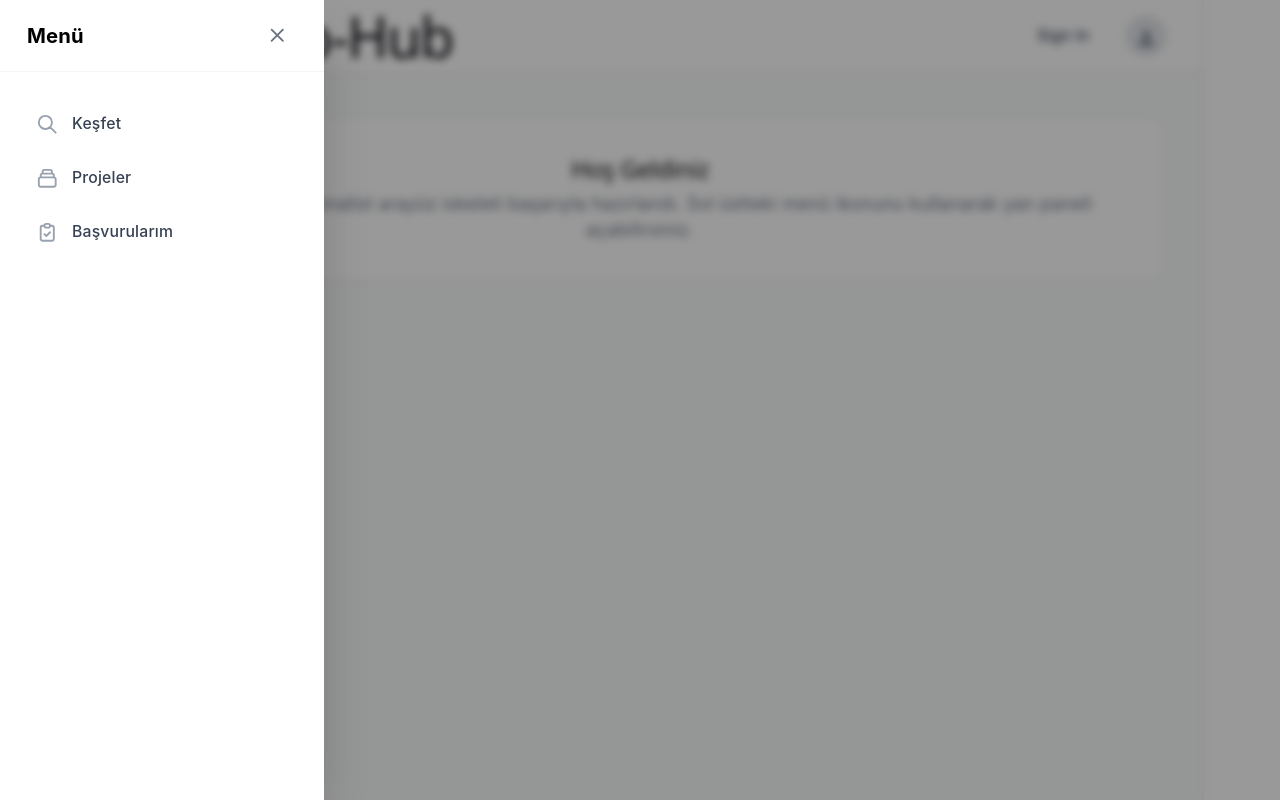
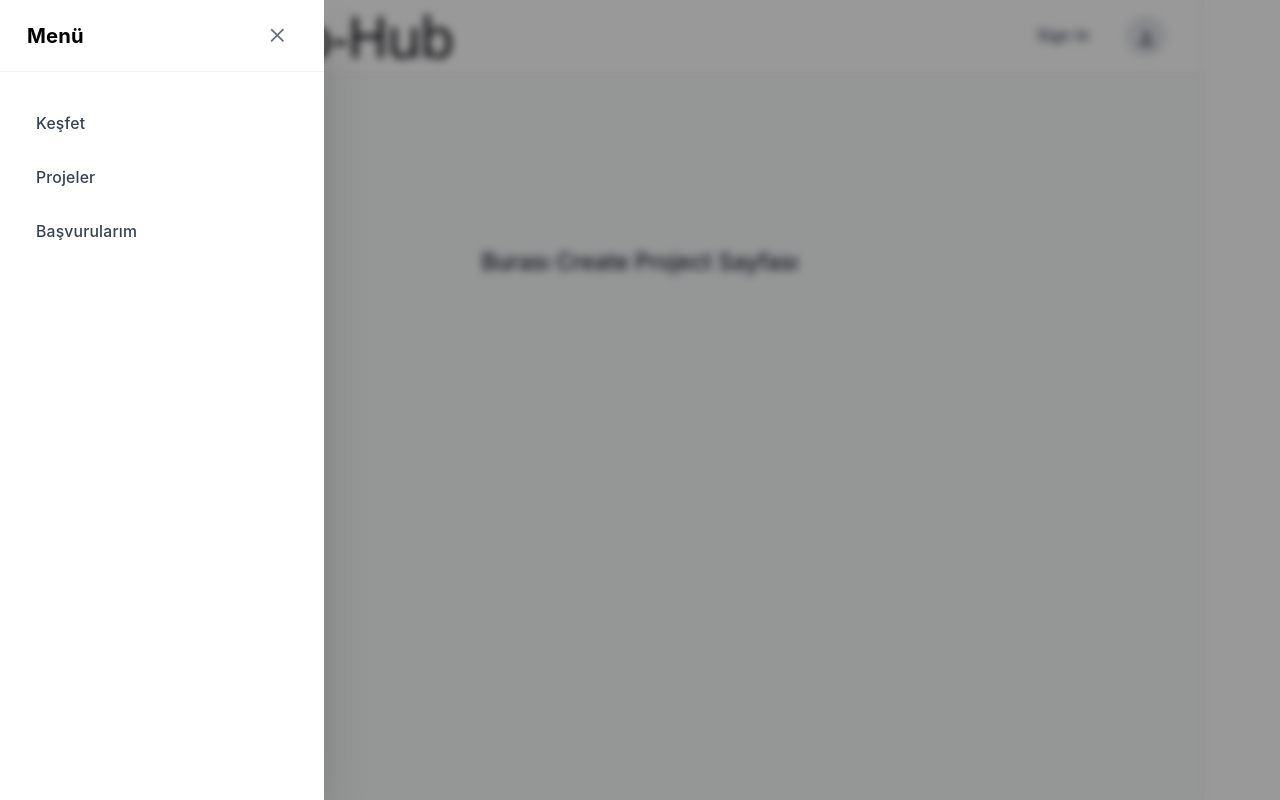
Before and after one commit to eraygdev/collab-hub-web, a React app: page /create-project in a window 1280 px wide. Both pictures are taken after a click on the button "Menüyü Aç". Built offline with nearby package versions, Linux system fonts and the light colour scheme; the HTML template or start-up script is replaced by a standard one.

Commit message:
postcss config tailwind v4 guncellemesi

```diff
--- a/package.json
+++ b/package.json
@@ -11,7 +11,8 @@
   },
   "dependencies": {
     "react": "^19.2.8",
-    "react-dom": "^19.2.8"
+    "react-dom": "^19.2.8",
+    "react-router-dom": "^7.18.4"
   },
   "devDependencies": {
     "@eslint/js": "^10.0.1",
--- a/src/App.jsx
+++ b/src/App.jsx
@@ -1,117 +1,34 @@
 import React, { useState } from 'react';
+import { BrowserRouter, Routes, Route } from 'react-router-dom';
+import Navbar from './components/Navbar';
+import Sidebar from './components/Sidebar';
+import Home from './pages/Home';
+import Dashboard from './pages/Dashboard';
+import CreateProject from './pages/CreateProject';
+import Login from './pages/Login';
+import Register from './pages/Register';
+import ProjectDetail from './pages/ProjectDetail';
 
 export default function App() {
   const [isSidebarOpen, setIsSidebarOpen] = useState(false);
 
   return (
-    <div className="min-h-screen bg-gray-50 flex flex-col font-sans text-gray-900 selection:bg-black selection:text-white">
-      {/* Üst Bar (Navbar) */}
-      <header className="sticky top-0 z-40 w-full bg-white border-b border-gray-100 shadow-xs">
-        <div className="max-w-7xl mx-auto px-4 sm:px-6 lg:px-8 h-16 flex items-center justify-between">
+    <BrowserRouter>
+      <div className="min-h-screen bg-gray-50 flex flex-col font-sans text-gray-900 selection:bg-black selection:text-white">
+        <Navbar onOpenSidebar={() => setIsSidebarOpen(true)} />
+        <Sidebar isOpen={isSidebarOpen} onClose={() => setIsSidebarOpen(false)} />
 
-          {/* Sol Bölüm: Hamburger Menü */}
-          <div className="flex items-center gap-4">
-            <button
-              onClick={() => setIsSidebarOpen(true)}
-              className="p-2 rounded-lg text-gray-600 hover:text-black hover:bg-gray-100 transition-colors focus:outline-hidden cursor-pointer"
-              aria-label="Menüyü Aç"
-            >
-              <svg className="w-6 h-6" fill="none" stroke="currentColor" strokeWidth="2" viewBox="0 0 24 24">
-                <path strokeLinecap="round" strokeLinejoin="round" d="M4 6h16M4 12h16M4 18h16" />
-              </svg>
-            </button>
-
-            {/* Orta Bölüm: Başlık */}
-            <h1 className="text-xl font-bold tracking-tight text-black">
-              Collab-Hub
-            </h1>
-          </div>
-
-          {/* Sağ Bölüm: Sign In ve Avatar */}
-          <div className="flex items-center gap-4">
-            <button className="hidden sm:inline-flex items-center justify-center px-4 py-2 text-sm font-medium text-gray-700 hover:text-black bg-transparent hover:bg-gray-100 rounded-lg transition-all cursor-pointer">
-              Sign In
-            </button>
-            <div className="w-9 h-9 rounded-full bg-gray-200 border border-gray-300 overflow-hidden flex items-center justify-center cursor-pointer hover:ring-2 hover:ring-black transition-all">
-              <svg className="w-5 h-5 text-gray-500 mt-1" fill="currentColor" viewBox="0 0 24 24">
-                <path d="M12 12c2.21 0 4-1.79 4-4s-1.79-4-4-4-4 1.79-4 4 1.79 4 4 4zm0 2c-2.67 0-8 1.34-8 4v2h16v-2c0-2.66-5.33-4-8-4z" />
-              </svg>
-            </div>
-          </div>
-
-        </div>
-      </header>
-
-      {/* Ana Sayfa İçeriği */}
-      <main className="flex-1 max-w-7xl w-full mx-auto px-4 sm:px-6 lg:px-8 py-10">
-        <div className="bg-white border border-gray-100 rounded-2xl p-8 shadow-xs">
-          <h2 className="text-2xl font-semibold text-black mb-2">Hoş Geldiniz</h2>
-          <p className="text-gray-500">Modern ve minimalist arayüz iskeleti başarıyla hazırlandı. Sol üstteki menü ikonunu kullanarak yan paneli açabilirsiniz.</p>
-        </div>
-      </main>
-
-      {/* Sidebar Overlay (Arka Plan Karartması) */}
-      {isSidebarOpen && (
-        <div
-          onClick={() => setIsSidebarOpen(false)}
-          className="fixed inset-0 bg-black/40 backdrop-blur-xs z-50 transition-opacity"
-        />
-      )}
-
-      {/* Açılır Menü (Sidebar / Drawer) */}
-      <aside
-        className={`fixed top-0 left-0 bottom-0 w-72 bg-white z-50 shadow-2xl transform transition-transform duration-300 ease-in-out flex flex-col ${
-          isSidebarOpen ? 'translate-x-0' : '-translate-x-full'
-        }`}
-      >
-        {/* Sidebar Header */}
-        <div className="h-16 px-6 flex items-center justify-between border-b border-gray-100">
-          <span className="font-bold text-lg text-black">Menü</span>
-          <button
-            onClick={() => setIsSidebarOpen(false)}
-            className="p-2 rounded-lg text-gray-500 hover:text-black hover:bg-gray-100 transition-colors cursor-pointer"
-            aria-label="Menüyü Kapat"
-          >
-            <svg className="w-5 h-5" fill="none" stroke="currentColor" strokeWidth="2" viewBox="0 0 24 24">
-              <path strokeLinecap="round" strokeLinejoin="round" d="M6 18L18 6M6 6l12 12" />
-            </svg>
-          </button>
-        </div>
-
-        {/* Sidebar Navigasyon Linkleri */}
-        <nav className="flex-1 px-4 py-6 space-y-1">
-          <a
-            href="#kesfet"
-            onClick={() => setIsSidebarOpen(false)}
-            className="flex items-center gap-3 px-4 py-3 text-sm font-medium text-gray-700 hover:text-black hover:bg-gray-100 rounded-xl transition-colors"
-          >
-            <svg className="w-5 h-5 text-gray-400" fill="none" stroke="currentColor" strokeWidth="2" viewBox="0 0 24 24">
-              <path strokeLinecap="round" strokeLinejoin="round" d="M21 21l-6-6m2-5a7 7 0 11-14 0 7 7 0 0114 0z" />
-            </svg>
-            Keşfet
-          </a>
-          <a
-            href="#projeler"
-            onClick={() => setIsSidebarOpen(false)}
-            className="flex items-center gap-3 px-4 py-3 text-sm font-medium text-gray-700 hover:text-black hover:bg-gray-100 rounded-xl transition-colors"
-          >
-            <svg className="w-5 h-5 text-gray-400" fill="none" stroke="currentColor" strokeWidth="2" viewBox="0 0 24 24">
-              <path strokeLinecap="round" strokeLinejoin="round" d="M19 11H5m14 0a2 2 0 012 2v6a2 2 0 01-2 2H5a2 2 0 01-2-2v-6a2 2 0 012-2m14 0V9a2 2 0 00-2-2M5 11V9a2 2 0 012-2m0 0V5a2 2 0 012-2h6a2 2 0 012 2v2M7 7h10" />
-            </svg>
-            Projeler
-          </a>
-          <a
-            href="#basvurularim"
-            onClick={() => setIsSidebarOpen(false)}
-            className="flex items-center gap-3 px-4 py-3 text-sm font-medium text-gray-700 hover:text-black hover:bg-gray-100 rounded-xl transition-colors"
-          >
-            <svg className="w-5 h-5 text-gray-400" fill="none" stroke="currentColor" strokeWidth="2" viewBox="0 0 24 24">
-              <path strokeLinecap="round" strokeLinejoin="round" d="M9 5H7a2 2 0 00-2 2v12a2 2 0 002 2h10a2 2 0 002-2V7a2 2 0 00-2-2h-2M9 5a2 2 0 002 2h2a2 2 0 002-2M9 5a2 2 0 012-2h2a2 2 0 012 2m-6 9l2 2 4-4" />
-            </svg>
-            Başvurularım
-          </a>
-        </nav>
-      </aside>
-    </div>
+        <main className="flex-1 max-w-7xl w-full mx-auto px-4 sm:px-6 lg:px-8 py-10">
+          <Routes>
+            <Route path="/" element={<Home />} />
+            <Route path="/dashboard" element={<Dashboard />} />
+            <Route path="/create-project" element={<CreateProject />} />
+            <Route path="/login" element={<Login />} />
+            <Route path="/register" element={<Register />} />
+            <Route path="/project-detail" element={<ProjectDetail />} />
+          </Routes>
+        </main>
+      </div>
+    </BrowserRouter>
   );
 }
--- /dev/null
+++ b/src/components/Navbar.jsx
@@ -0,0 +1,33 @@
+export default function Navbar({ onOpenSidebar }) {
+  return (
+    <header className="sticky top-0 z-40 w-full bg-white border-b border-gray-100 shadow-xs">
+      <div className="max-w-7xl mx-auto px-4 sm:px-6 lg:px-8 h-16 flex items-center justify-between">
+        <div className="flex items-center gap-4">
+          <button
+            onClick={onOpenSidebar}
+            className="p-2 rounded-lg text-gray-600 hover:text-black hover:bg-gray-100 transition-colors focus:outline-hidden cursor-pointer"
+            aria-label="Menüyü Aç"
+          >
+            <svg className="w-6 h-6" fill="none" stroke="currentColor" strokeWidth="2" viewBox="0 0 24 24">
+              <path strokeLinecap="round" strokeLinejoin="round" d="M4 6h16M4 12h16M4 18h16" />
+            </svg>
+          </button>
+          <h1 className="text-xl font-bold tracking-tight text-black">
+            Collab-Hub
+          </h1>
+        </div>
+
+        <div className="flex items-center gap-4">
+          <a href="/login" className="hidden sm:inline-flex items-center justify-center px-4 py-2 text-sm font-medium text-gray-700 hover:text-black bg-transparent hover:bg-gray-100 rounded-lg transition-all cursor-pointer">
+            Sign In
+          </a>
+          <div className="w-9 h-9 rounded-full bg-gray-200 border border-gray-300 overflow-hidden flex items-center justify-center cursor-pointer hover:ring-2 hover:ring-black transition-all">
+            <svg className="w-5 h-5 text-gray-500 mt-1" fill="currentColor" viewBox="0 0 24 24">
+              <path d="M12 12c2.21 0 4-1.79 4-4s-1.79-4-4-4-4 1.79-4 4 1.79 4 4 4zm0 2c-2.67 0-8 1.34-8 4v2h16v-2c0-2.66-5.33-4-8-4z" />
+            </svg>
+          </div>
+        </div>
+      </div>
+    </header>
+  );
+}
--- /dev/null
+++ b/src/components/Sidebar.jsx
@@ -0,0 +1,56 @@
+import { Link } from 'react-router-dom';
+
+export default function Sidebar({ isOpen, onClose }) {
+  return (
+    <>
+      {isOpen && (
+        <div
+          onClick={onClose}
+          className="fixed inset-0 bg-black/40 backdrop-blur-xs z-50 transition-opacity"
+        />
+      )}
+      <aside
+        className={`fixed top-0 left-0 bottom-0 w-72 bg-white z-50 shadow-2xl transform transition-transform duration-300 ease-in-out flex flex-col ${
+          isOpen ? 'translate-x-0' : '-translate-x-full'
+        }`}
+      >
+        <div className="h-16 px-6 flex items-center justify-between border-b border-gray-100">
+          <span className="font-bold text-lg text-black">Menü</span>
+          <button
+            onClick={onClose}
+            className="p-2 rounded-lg text-gray-500 hover:text-black hover:bg-gray-100 transition-colors cursor-pointer"
+            aria-label="Menüyü Kapat"
+          >
+            <svg className="w-5 h-5" fill="none" stroke="currentColor" strokeWidth="2" viewBox="0 0 24 24">
+              <path strokeLinecap="round" strokeLinejoin="round" d="M6 18L18 6M6 6l12 12" />
+            </svg>
+          </button>
+        </div>
+
+        <nav className="flex-1 px-4 py-6 space-y-1">
+          <Link
+            to="/"
+            onClick={onClose}
+            className="flex items-center gap-3 px-4 py-3 text-sm font-medium text-gray-700 hover:text-black hover:bg-gray-100 rounded-xl transition-colors"
+          >
+            Keşfet
+          </Link>
+          <Link
+            to="/dashboard"
+            onClick={onClose}
+            className="flex items-center gap-3 px-4 py-3 text-sm font-medium text-gray-700 hover:text-black hover:bg-gray-100 rounded-xl transition-colors"
+          >
+            Projeler
+          </Link>
+          <Link
+            to="/create-project"
+            onClick={onClose}
+            className="flex items-center gap-3 px-4 py-3 text-sm font-medium text-gray-700 hover:text-black hover:bg-gray-100 rounded-xl transition-colors"
+          >
+            Başvurularım
+          </Link>
+        </nav>
+      </aside>
+    </>
+  );
+}
--- /dev/null
+++ b/src/pages/CreateProject.jsx
@@ -0,0 +1,3 @@
+export default function CreateProject() {
+  return <div className="flex justify-center items-center h-64 text-xl font-medium">Burası Create Project Sayfası</div>;
+}
--- /dev/null
+++ b/src/pages/Dashboard.jsx
@@ -0,0 +1,3 @@
+export default function Dashboard() {
+  return <div className="flex justify-center items-center h-64 text-xl font-medium">Burası Dashboard Sayfası</div>;
+}
--- /dev/null
+++ b/src/pages/Home.jsx
@@ -0,0 +1,3 @@
+export default function Home() {
+  return <div className="flex justify-center items-center h-64 text-xl font-medium">Burası Home Sayfası</div>;
+}
--- /dev/null
+++ b/src/pages/Login.jsx
@@ -0,0 +1,3 @@
+export default function Login() {
+  return <div className="flex justify-center items-center h-64 text-xl font-medium">Burası Login Sayfası</div>;
+}
--- /dev/null
+++ b/src/pages/ProjectDetail.jsx
@@ -0,0 +1,3 @@
+export default function ProjectDetail() {
+  return <div className="flex justify-center items-center h-64 text-xl font-medium">Burası Project Detail Sayfası</div>;
+}
--- /dev/null
+++ b/src/pages/Register.jsx
@@ -0,0 +1,3 @@
+export default function Register() {
+  return <div className="flex justify-center items-center h-64 text-xl font-medium">Burası Register Sayfası</div>;
+}
```
Also changed, not shown: src/components/ProjectCard.jsx (added), 1 other file (tests, documents, lock files or other folders).
